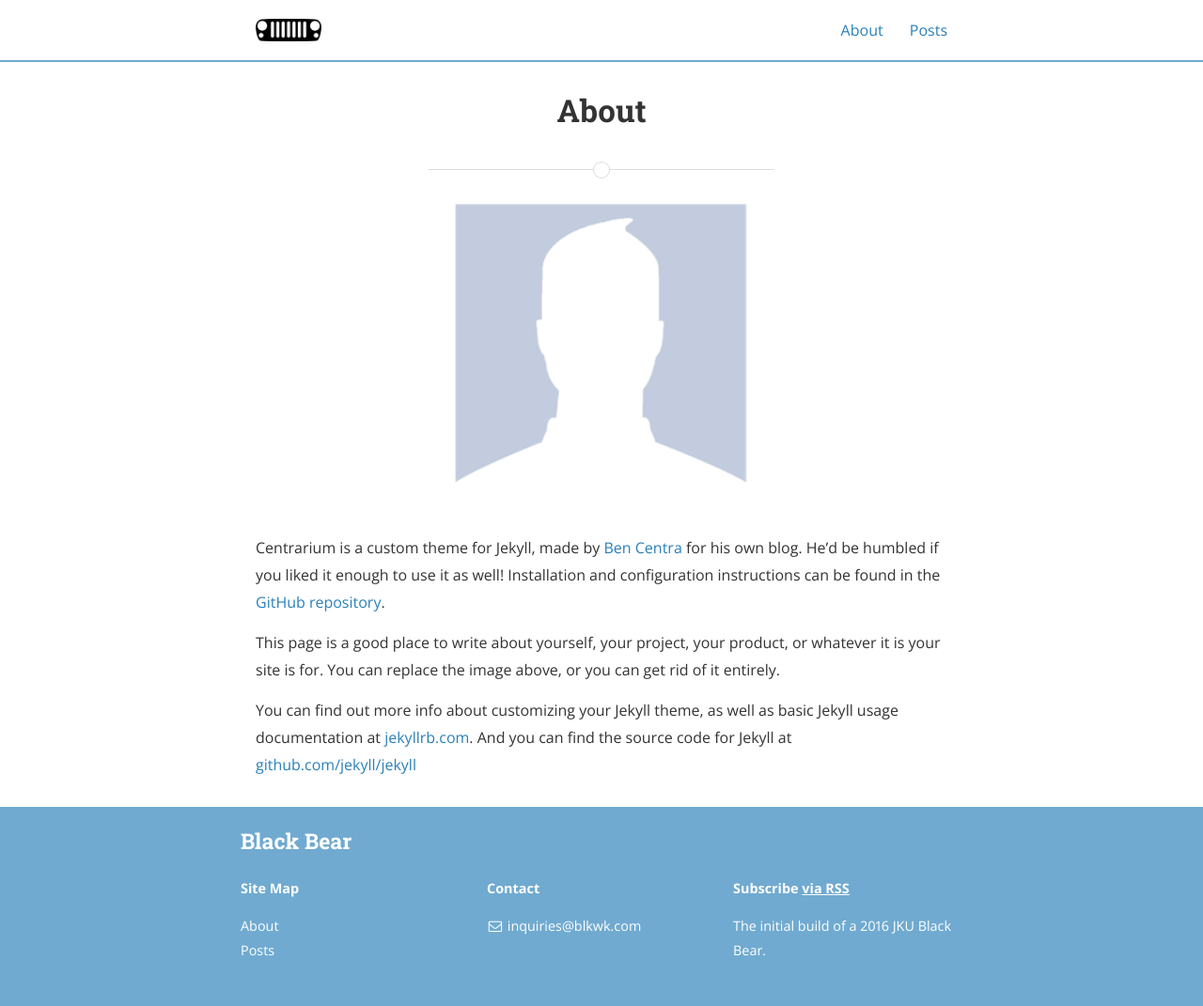
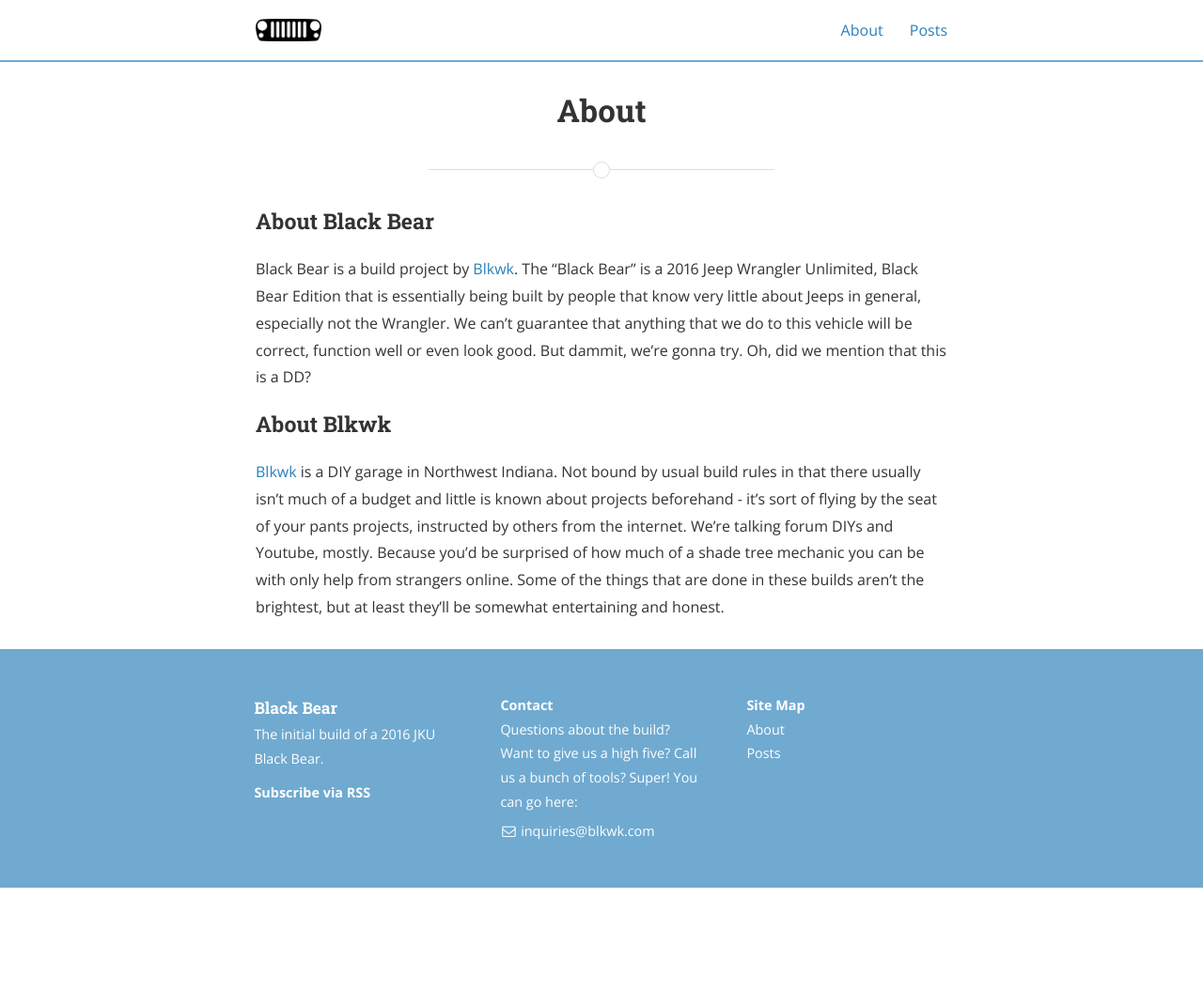
Before and after one commit to blkwk/blackbear, a Jekyll site: the page built from about.md, in a window 1280 px wide. Shown: the whole page at 94% size. Built offline with Jekyll 4.4.1, drawn with Linux system fonts in a browser that asks for light colours; nearby versions of some CDN libraries; after the commit the page ends 945 px from its top, so only the background shows below that.

Commit message:
About page and sass

```diff
--- a/_includes/footer.html
+++ b/_includes/footer.html
@@ -2,24 +2,18 @@
 
   <div class="wrapper">
 
-    <h3 class="footer-heading">{{ site.title }}</h3>
-
     <div class="site-navigation">
 
-      <p><strong>Site Map</strong></p>
-      <ul class="pages">
-        {% for page in site.pages %}
-        {% if page.title and page.main_nav != false %}
-          <li class="nav-link"><a href="{{ page.url | prepend: site.baseurl }}">{{ page.title }}</a>
-        {% endif %}
-        {% endfor %}
-      </ul>
+      <h4>{{ site.title }}</h4>
+      <p class="text">{{ site.description }}</p>
+      <p class="rss-subscribe text"><strong>Subscribe <a href="{{ "/feed.xml" | prepend: site.baseurl }}">via RSS</a></strong></p>
     </div>
 
     <div class="site-contact">
 
       <p><strong>Contact</strong></p>
       <ul class="social-media-list">
+        <li class="desc">Questions about the build? Want to give us a high five? Call us a bunch of tools? Super! You can go here:</li>
         <li>
           <a href="mailto:{{ site.email }}">
             <i class="fa fa-envelope-o"></i>
@@ -42,8 +36,14 @@
     </div>
 
     <div class="site-signature">
-      <p class="rss-subscribe text"><strong>Subscribe <a href="{{ "/feed.xml" | prepend: site.baseurl }}">via RSS</a></strong></p>
-      <p class="text">{{ site.description }}</p>
+      <p><strong>Site Map</strong></p>
+      <ul class="pages">
+        {% for page in site.pages %}
+        {% if page.title and page.main_nav != false %}
+          <li class="nav-link"><a href="{{ page.url | prepend: site.baseurl }}">{{ page.title }}</a>
+        {% endif %}
+        {% endfor %}
+      </ul>
     </div>
 
   </div>
--- a/_sass/_layout.scss
+++ b/_sass/_layout.scss
@@ -356,7 +356,7 @@
 */
 .site-footer {
 	$link-color: $white;
-	padding: 1em 1em 2em 1em;
+	padding: 2em 1em 2em 1em;
 	background-color: $highlight-color;
 	color: $white;
 	a {
@@ -378,9 +378,10 @@
 
 	}
 	/*
-	*	Site Navigation (left)
+	*	Site Navigation (right)
 	*/
 	.site-navigation {
+		padding: 1em;
 		@include span-columns(12);
 		@include media ($mobile) {
 			@include span-columns(6);
@@ -389,15 +390,23 @@
 			@include span-columns(4);
 		}
 		font-size: 0.9em;
+		p {
+			margin: 0;
+		}
 		ul {
 			@extend %default-ul;
 		}
+		h4 {
+			margin: 0;
+		}
+		.rss-subscribe { margin-top: 10px; }
 	}
 	/*
 	*	Contact Info (center)
 	*/
 	.site-contact {
 		margin-top: 1em;
+		padding: 1em;
 		@include span-columns(12);
 		@include media ($mobile) {
 			@include span-columns(6);
@@ -413,15 +422,20 @@
 			width: 1.25em;
 			text-align: center;
 		}
+		p {
+			margin: 0;
+		}
 		ul {
 			@extend %default-ul;
 		}
+		.desc { margin-bottom: 5px; }
 	}
 	/*
-	*	Site Description/Signature (right)
+	*	Site Description/Signature (left)
 	*/
 	.site-signature {
 		margin-top: 1em;
+		padding: 1em;
 		@include span-columns(12);
 		@include media ($tablet) {
 			@include span-columns(4);
@@ -429,8 +443,14 @@
 			margin-top: 0;
 		}
 		font-size: 0.9em;
-		a {
-			text-decoration: underline;
+		ul {
+			@extend %default-ul;
+		}
+		p {
+			margin: 0;
+		}
+		h4 {
+			margin: 0;
 		}
 	}
 }
--- a/about.md
+++ b/about.md
@@ -4,14 +4,14 @@
 permalink: /about/
 ---
 
-<img src="{{ site.baseurl }}/assets/profile-placeholder.gif" title="Profile Picture" class="profile">
+<!--<img src="{{ site.baseurl }}/assets/profile-placeholder.gif" title="Profile Picture" class="profile">-->
 
-Centrarium is a custom theme for Jekyll, made by [Ben Centra][bencentra] for his own blog. He'd be humbled if you liked it enough to use it as well! Installation and configuration instructions can be found in the [GitHub repository](https://github.com/bencentra/centrarium).
+### About Black Bear
 
-This page is a good place to write about yourself, your project, your product, or whatever it is your site is for. You can replace the image above, or you can get rid of it entirely.
+Black Bear is a build project by [Blkwk][Blkwk]. The "Black Bear" is a 2016 Jeep Wrangler Unlimited, Black Bear Edition that is essentially being built by people that know very little about Jeeps in general, especially not the Wrangler. We can't guarantee that anything that we do to this vehicle will be correct, function well or even look good. But dammit, we're gonna try. Oh, did we mention that this is a DD?
 
-You can find out more info about customizing your Jekyll theme, as well as basic Jekyll usage documentation at [jekyllrb.com](http://jekyllrb.com/). And you can find the source code for Jekyll at [github.com/jekyll/jekyll](https://github.com/jekyll/jekyll)
+### About Blkwk
 
-[centrarium]: https://github.com/bencentra/centrarium
-[bencentra]: http://bencentra.com
-[jekyll]: https://github.com/jekyll/jekyll
+[Blkwk][Blkwk] is a DIY garage in Northwest Indiana. Not bound by usual build rules in that there usually isn't much of a budget and little is known about projects beforehand - it's sort of flying by the seat of your pants projects, instructed by others from the internet. We're talking forum DIYs and Youtube, mostly. Because you'd be surprised of how much of a shade tree mechanic you can be with only help from strangers online. Some of the things that are done in these builds aren't the brightest, but at least they'll be somewhat entertaining and honest.
+
+[Blkwk]: https://blkwk.com
```
